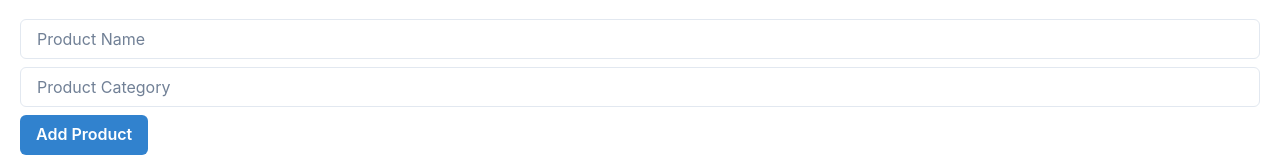
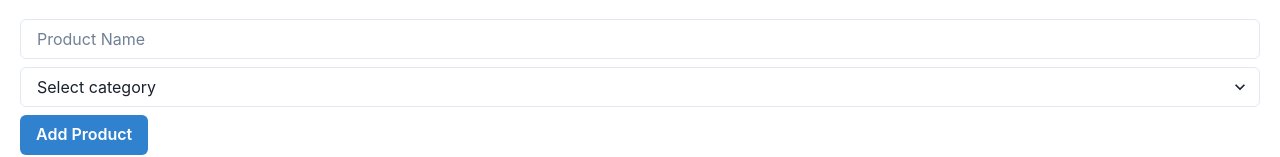
Before and after one commit to GPT-Engineer-App/material-manager-tool, a React (Vite) app: page /products in a window 1280 px wide. Shown: the part 125-282 px from the top of the page. Built offline with nearby package versions, Linux system fonts and the light colour scheme.

Commit message:
Updated the product category input to a dropdown menu with two options: "Dress" and "Abaya" on the Products page.
Prompt: The product cateogur should give users two choices via a drill down menu: Dress, Abaya

```diff
--- a/src/pages/Products.jsx
+++ b/src/pages/Products.jsx
@@ -1,5 +1,5 @@
 import React, { useState } from "react";
-import { Box, Text, Input, Button, List, ListItem, IconButton } from "@chakra-ui/react";
+import { Box, Text, Input, Button, List, ListItem, IconButton, Select } from "@chakra-ui/react";
 import { FaEdit, FaTrash } from "react-icons/fa";
 
 function Products() {
@@ -38,7 +38,10 @@ function Products() {
       <Text fontSize="2xl">Products Page</Text>
       <Box my={4}>
         <Input placeholder="Product Name" value={newProduct.name} onChange={(e) => setNewProduct({ ...newProduct, name: e.target.value })} />
-        <Input placeholder="Product Category" value={newProduct.category} onChange={(e) => setNewProduct({ ...newProduct, category: e.target.value })} mt={2} />
+        <Select placeholder="Select category" value={newProduct.category} onChange={(e) => setNewProduct({ ...newProduct, category: e.target.value })} mt={2}>
+          <option value="Dress">Dress</option>
+          <option value="Abaya">Abaya</option>
+        </Select>
         <Button onClick={handleAddProduct} colorScheme="blue" mt={2}>
           Add Product
         </Button>
@@ -49,7 +52,10 @@ function Products() {
             {editingIndex === index ? (
               <>
                 <Input value={editingProduct.name} onChange={(e) => setEditingProduct({ ...editingProduct, name: e.target.value })} />
-                <Input value={editingProduct.category} onChange={(e) => setEditingProduct({ ...editingProduct, category: e.target.value })} mt={2} />
+                <Select value={editingProduct.category} onChange={(e) => setEditingProduct({ ...editingProduct, category: e.target.value })} mt={2}>
+                  <option value="Dress">Dress</option>
+                  <option value="Abaya">Abaya</option>
+                </Select>
                 <Button onClick={handleUpdateProduct} colorScheme="green" mt={2}>
                   Update
                 </Button>
```
